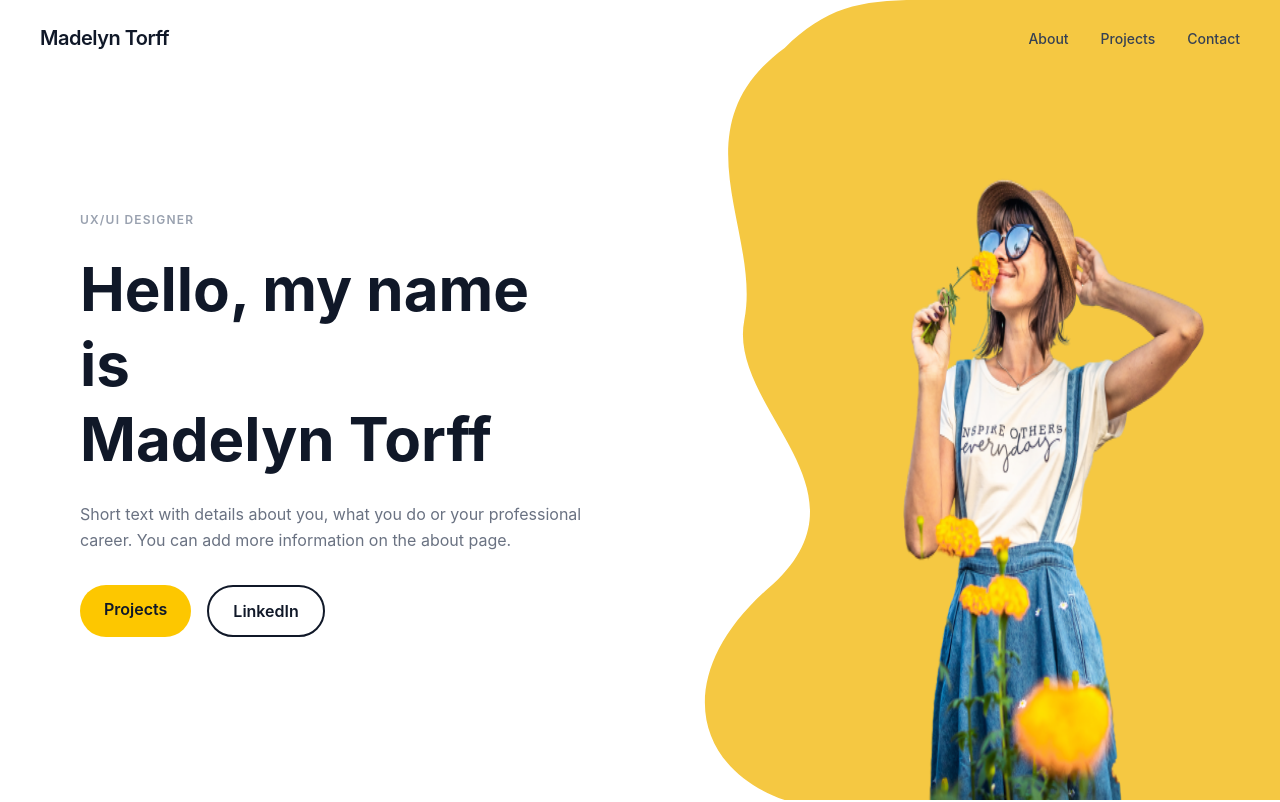
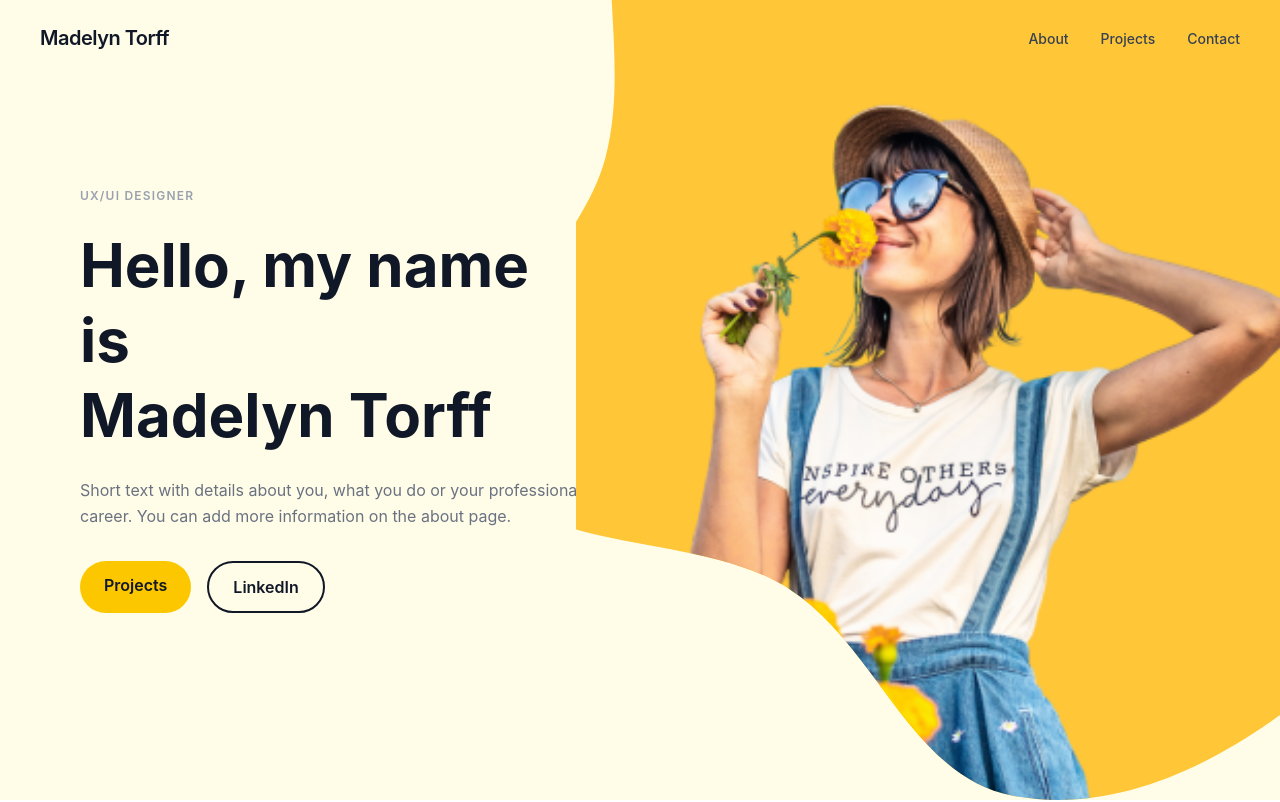
Before and after one commit to WissamShaaban/Porfolio, a React (Vite) app: page / in a window 1280 px wide. Shown: the top 802 px of the page. Built offline with nearby package versions, Linux system fonts and the light colour scheme; no server answers; the HTML template or start-up script is replaced by a standard one.

Commit message:
fix: correction du z-index navbar - boutons hero cliquables

```diff
--- a/src/components/Navbar.tsx
+++ b/src/components/Navbar.tsx
@@ -9,7 +9,7 @@ export default function Navbar({ transparent = false }: NavbarProps) {
   const { state, logout } = useAuth()
 
   return (
-    <nav className={`flex items-center justify-between px-10 py-6 ${transparent ? 'absolute top-0 left-0 right-0 z-10' : 'border-b border-gray-100'}`}>
+    <nav className={`flex items-center justify-between px-10 py-6 ${transparent ? 'absolute top-0 left-0 right-0 z-50' : 'border-b border-gray-100'}`}>
       <NavLink to="/" className="text-xl font-semibold tracking-tight text-gray-900">
         Madelyn Torff
       </NavLink>
--- a/src/components/SectionHero.tsx
+++ b/src/components/SectionHero.tsx
@@ -1,13 +1,48 @@
 import Navbar from './Navbar'
 import photoHero from '../assets/images/photo-hero.png'
 
+const BLOB_PATH =
+  'M426.755 -247.339C526.01 -242.623 630.416 -205.737 691.019 -128.942C747.053 -57.9359 709.403 42.8884 725.408 131.114C738.276 202.044 786.302 264.961 775.404 336.204C763.332 415.132 724.842 490.453 662.532 542.186C597.271 596.368 510.835 641.895 426.755 625.671C345.261 609.947 319.875 506.823 250.249 462.635C174.069 414.287 41.2528 440.785 6.43092 358.913C-27.6816 278.71 83.9568 208.257 106.308 124.209C131.067 31.1084 79.6085 -81.3667 143.094 -154.976C208.865 -231.236 324.689 -252.189 426.755 -247.339Z'
+
 export default function SectionHero() {
   return (
-    <section className="relative min-h-screen bg-white flex flex-col overflow-hidden">
+    <section
+      className="relative min-h-screen overflow-hidden"
+      style={{ backgroundColor: '#FFFDE7' }}
+    >
+      {/* Navbar flottante au-dessus de tout */}
       <Navbar transparent />
 
-      <div className="flex flex-1 items-center justify-between px-10 lg:px-20 pt-24 pb-12">
-        <div className="flex flex-col gap-6 max-w-lg z-10">
+      {/* Blob : colle en haut à droite, pleine hauteur */}
+      <div className="hidden lg:block absolute right-0 top-0 w-[55%] h-full">
+        <svg
+          viewBox="0 0 720 629"
+          xmlns="http://www.w3.org/2000/svg"
+          className="w-full h-full"
+          preserveAspectRatio="xMidYMid slice"
+        >
+          <defs>
+            <clipPath id="hero-blob-clip" clipPathUnits="userSpaceOnUse">
+              <path fillRule="evenodd" clipRule="evenodd" d={BLOB_PATH} />
+            </clipPath>
+          </defs>
+          <g clipPath="url(#hero-blob-clip)">
+            <rect width="720" height="629" fill="#FFC637" />
+            <image
+              href={photoHero}
+              x="79"
+              y="-170"
+              width="590"
+              height="992"
+              preserveAspectRatio="xMidYMid slice"
+            />
+          </g>
+        </svg>
+      </div>
+
+      {/* Contenu gauche centré verticalement */}
+      <div className="flex items-center min-h-screen px-10 lg:px-20">
+        <div className="flex flex-col gap-6 max-w-lg">
           <span className="text-xs font-semibold tracking-widest text-gray-400 uppercase">
             UX/UI DESIGNER
           </span>
@@ -19,41 +54,21 @@ export default function SectionHero() {
             You can add more information on the about page.
           </p>
           <div className="flex gap-4 mt-2">
-            <a href="#projets"
-              className="px-6 py-3 bg-yellow-400 text-gray-900 font-semibold rounded-full hover:bg-yellow-300 transition-colors">
+            <a
+              href="#projets"
+              className="px-6 py-3 bg-yellow-400 text-gray-900 font-semibold rounded-full hover:bg-yellow-300 transition-colors"
+            >
               Projects
             </a>
-            <a href="https://linkedin.com" target="_blank" rel="noreferrer"
-              className="px-6 py-3 border-2 border-gray-900 text-gray-900 font-semibold rounded-full hover:bg-gray-50 transition-colors">
+            <a
+              href="https://linkedin.com"
+              target="_blank"
+              rel="noreferrer"
+              className="px-6 py-3 border-2 border-gray-900 text-gray-900 font-semibold rounded-full hover:bg-white/50 transition-colors"
+            >
               LinkedIn
             </a>
           </div>
-        </div>
-
-        <div className="hidden lg:block flex-shrink-0 w-[45%] h-screen absolute right-0 top-0">
-          <svg
-            viewBox="0 0 100 100"
-            preserveAspectRatio="none"
-            className="w-full h-full"
-            xmlns="http://www.w3.org/2000/svg"
-          >
-            <defs>
-              <clipPath id="blob-clip">
-                <path d="M 100,0 L 100,100 L 14,100 C -2,96 -6,84 12,73 C 30,61 4,51 7,40 C 10,29 -5,16 14,6 C 21,1 27,0 37,0 Z" />
-              </clipPath>
-            </defs>
-            <g clipPath="url(#blob-clip)">
-              <rect x="-10" y="0" width="120" height="100" fill="#f5c842" />
-              <image
-                href={photoHero}
-                x="12"
-                y="-5"
-                width="90"
-                height="108"
-                preserveAspectRatio="xMidYMax meet"
-              />
-            </g>
-          </svg>
         </div>
       </div>
     </section>
```
